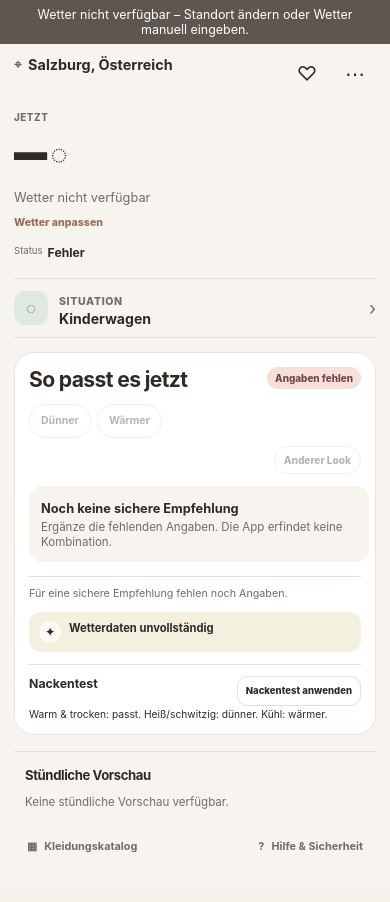
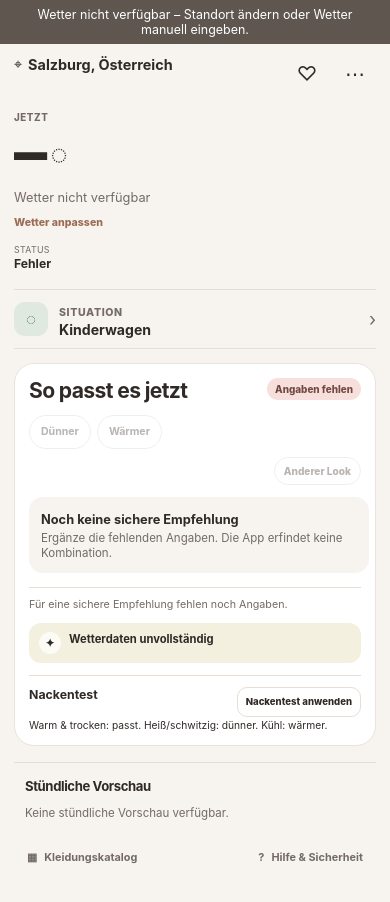
Before and after one commit to kovacicjaqueline-lang/chester-babywetter-app-public, a website: page index.html in a window 390 px wide. Drawn offline with Linux system fonts and the light colour scheme; no server answers.

Commit message:
Align weather facts with current UI

```diff
--- a/integration.css
+++ b/integration.css
@@ -1 +1,27 @@
 /* Compatibility stylesheet retained for the V1 shell cache. UI styles are consolidated in styles.css. */
+
+/* Weather freshness is shown by the connection banner, so all remaining facts use one compact layout. */
+.weather-fact:first-child {
+  grid-column: auto;
+  display: grid;
+  justify-content: space-between;
+  justify-items: end;
+  gap: 1px;
+  color: inherit;
+  font-size: inherit;
+}
+.weather-fact:first-child span {
+  font-size: .55rem;
+  letter-spacing: .04em;
+  text-transform: uppercase;
+}
+
+@media (max-width: 520px) {
+  .weather-fact:first-child {
+    grid-column: auto;
+    order: initial;
+    justify-content: space-between;
+    justify-items: start;
+    margin-top: 0;
+  }
+}
```
